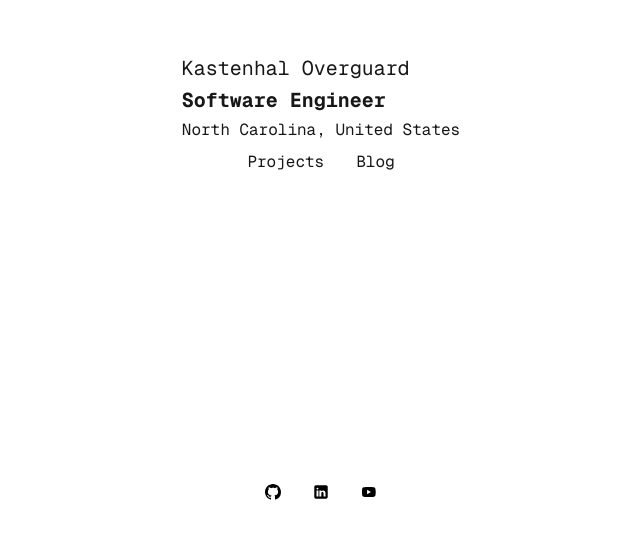
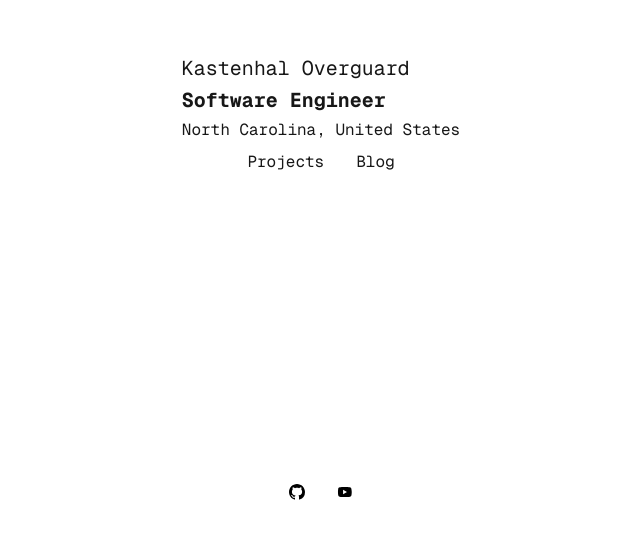
Before and after one commit to Kastenhal/Website, a Next.js app: page / in a window 1280 px wide. Shown: the part 252-790 px from the top of the page, without its empty margins (319-959 px from the left). Built offline with nearby package versions, Linux system fonts and the light colour scheme.

Commit message:
fix: remove linkedin from external navigators

```diff
--- a/app/page.tsx
+++ b/app/page.tsx
@@ -13,11 +13,6 @@ const personal_information = {
 const github = {
   link: "https://github.com/Kastenhal",
   icon: "/github.svg"
-}
-
-const linkedin = {
-  link: "https://www.linkedin.com/in/markus-smith-504666357/",
-  icon: "/linkedin.svg"
 }
 
 
@@ -41,7 +36,6 @@ export default function Page() {
         </Information>
         <Footer>
           <ExternalNavigator href={github.link} icon={github.icon}></ExternalNavigator>
-          <ExternalNavigator href={linkedin.link} icon={linkedin.icon}></ExternalNavigator>
           <ExternalNavigator href={youtube.link} icon={youtube.icon}></ExternalNavigator>
         </Footer>
       </RootContainer>
```
Also changed, not shown: public/linkedin.svg (deleted).
